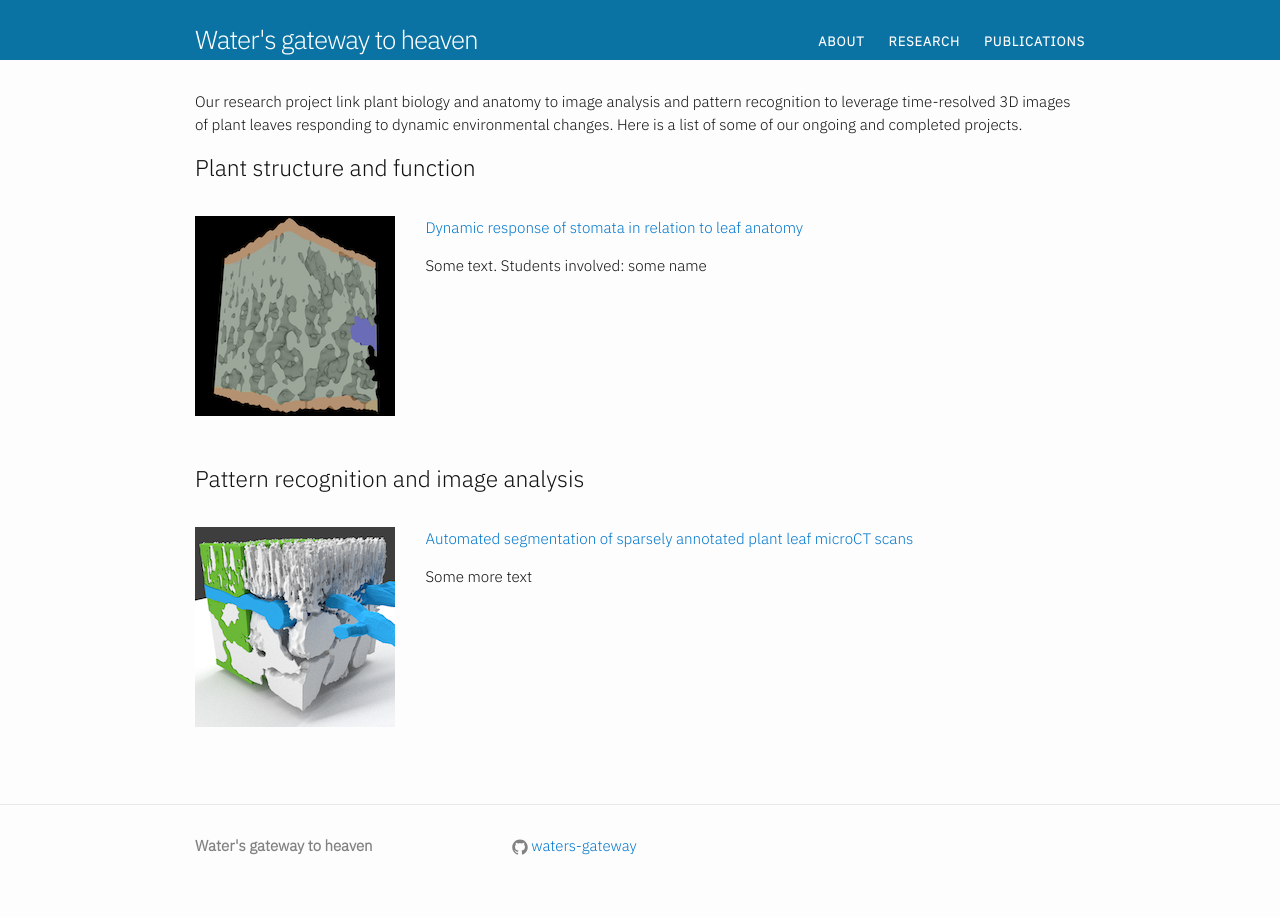
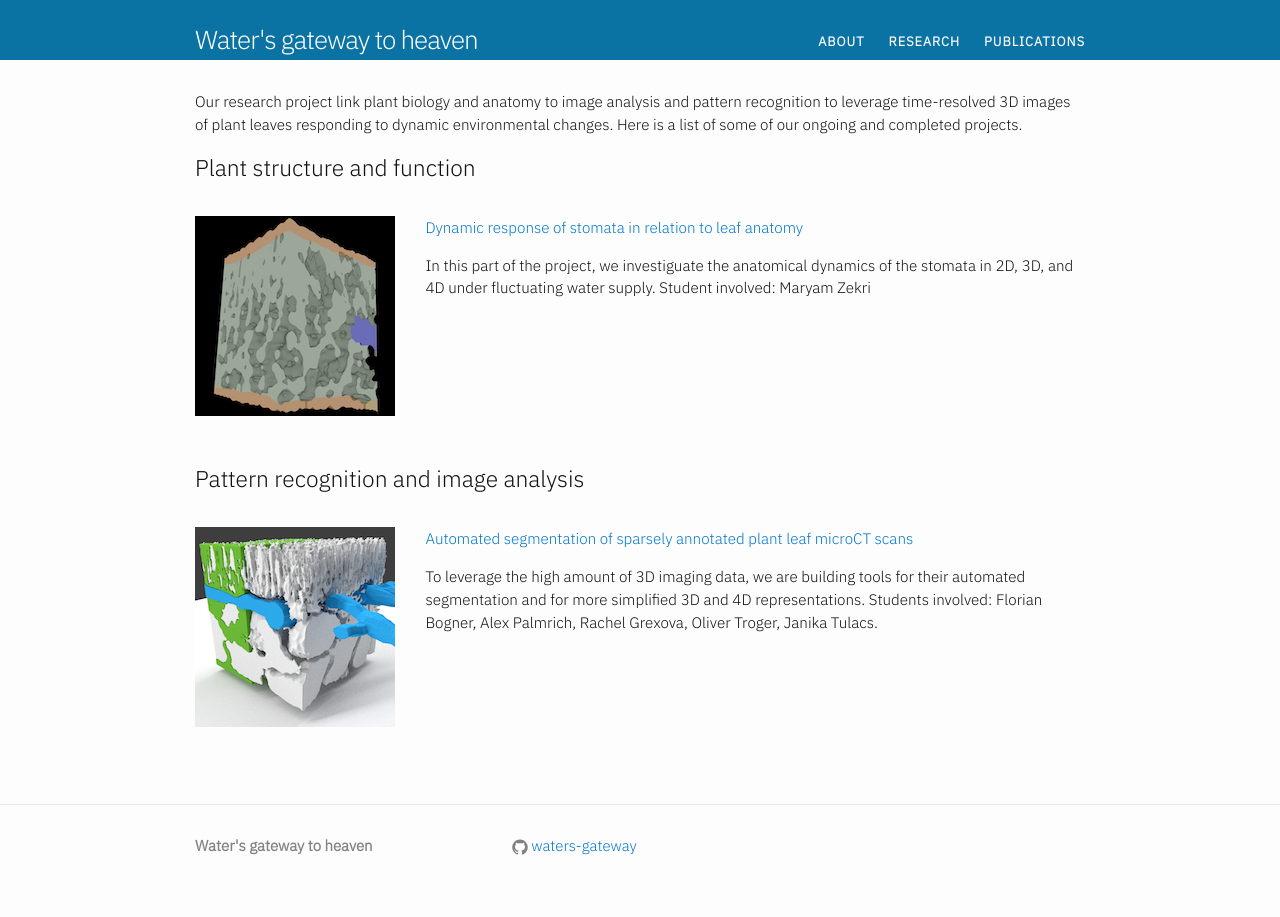
Before and after one commit to waters-gateway/waters-gateway.github.io, a Jekyll site: the page built from research.md, in a window 1280 px wide. Built offline with Jekyll 4.4.1, drawn with Linux system fonts in a browser that asks for light colours.

Commit message:
Added projects descriptions

```diff
--- a/_data/projects.yaml
+++ b/_data/projects.yaml
@@ -4,11 +4,11 @@
     - project: Dynamic response of stomata in relation to leaf anatomy
       url:
       avatar: /assets/images-display/ProcB-2021-200x200px.png
-      snippet: 'Some text. Students involved: some name' # Use single quotes to include :
+      snippet: 'In this part of the project, we investiguate the anatomical dynamics of the stomata in 2D, 3D, and 4D under fluctuating water supply. Student involved: Maryam Zekri' # Use single quotes to include :
 - theme: cpu
   title: Pattern recognition and image analysis
   subsection:
     - project: Automated segmentation of sparsely annotated plant leaf microCT scans
       url:
       avatar: /assets/images-display/Nymphaea-peelback-200x200.png
-      snippet: Some more text
+      snippet: 'To leverage the high amount of 3D imaging data, we are building tools for their automated segmentation and for more simplified 3D and 4D representations. Students involved: Florian Bogner, Alex Palmrich, Rachel Grexova, Oliver Troger, Janika Tulacs.'
```
